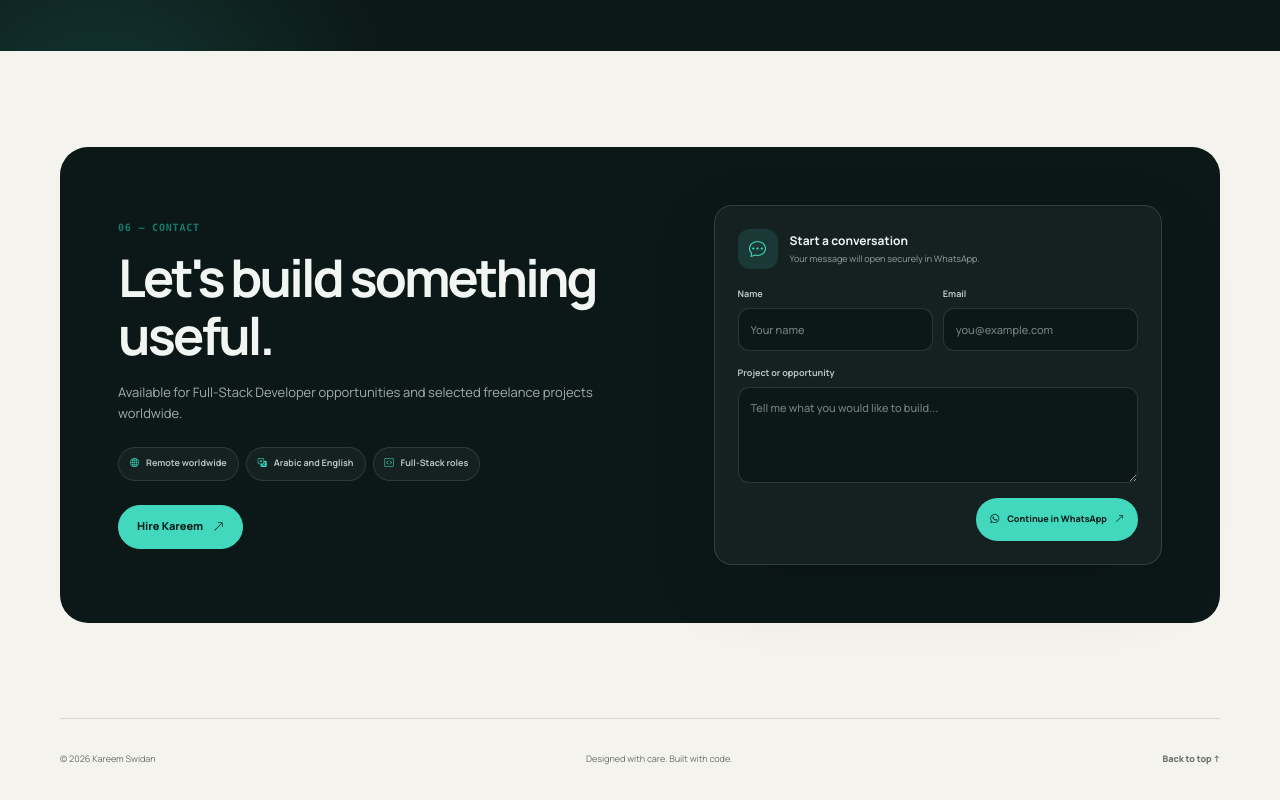
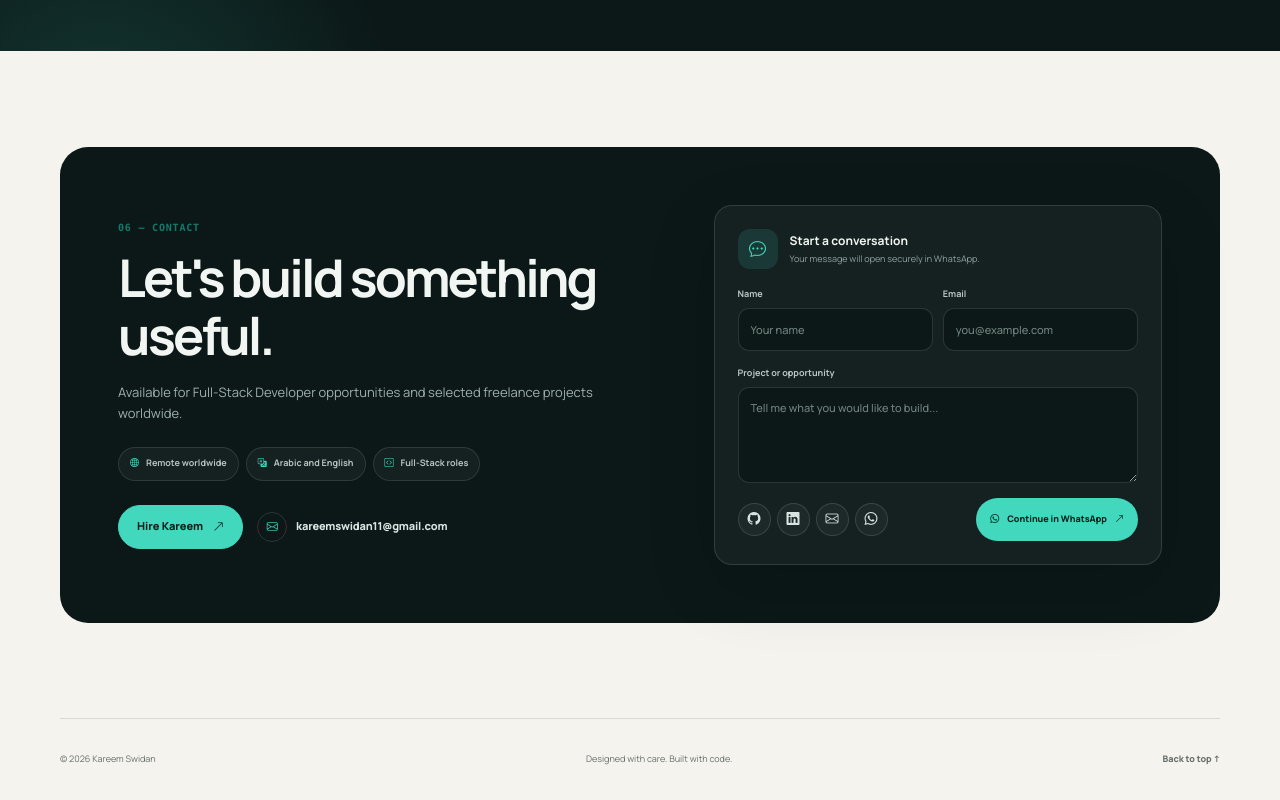
Before and after one commit to kareemswidan/kareemswidan.github.io, a website: page index.html in a window 1280 px wide. Shown: the part 7038-7838 px from the top of the page. Drawn offline with nearby package versions, Linux system fonts and the light colour scheme.

Commit message:
Add contact email and social shortcuts

```diff
--- a/index.html
+++ b/index.html
@@ -31,7 +31,7 @@
   <link rel="preconnect" href="https://cdn.jsdelivr.net" crossorigin>
   <link href="https://fonts.googleapis.com/css2?family=IBM+Plex+Sans+Arabic:wght@400;500;600;700&family=Manrope:wght@400;500;600;700;800&display=swap" rel="stylesheet">
   <link rel="stylesheet" href="https://cdn.jsdelivr.net/npm/bootstrap-icons@1.11.3/font/bootstrap-icons.min.css">
-  <link rel="stylesheet" href="style.css?v=13">
+  <link rel="stylesheet" href="style.css?v=14">
   <link rel="stylesheet" href="theme.css">
   <link rel="stylesheet" href="case-card.css">
   <script type="application/ld+json">
@@ -280,6 +280,7 @@
         </div>
         <div class="hireActions">
           <a href="mailto:kareemswidan11@gmail.com?subject=Full-Stack%20opportunity%20for%20Kareem" class="button hirePrimary"><span data-i18n="contact.hire">Hire Kareem</span><i class="bi bi-arrow-up-right" aria-hidden="true"></i></a>
+          <a class="hireEmail" href="mailto:kareemswidan11@gmail.com" aria-label="Email Kareem at kareemswidan11@gmail.com"><i class="bi bi-envelope" aria-hidden="true"></i><span>kareemswidan11@gmail.com</span></a>
         </div>
       </div>
       <form class="contactForm" id="contactForm" novalidate>
@@ -289,7 +290,18 @@
           <label><span data-i18n="contact.email">Email</span><input id="contactEmail" name="email" type="email" autocomplete="email" required data-i18n-placeholder="contact.emailPlaceholder" placeholder="you@example.com"></label>
         </div>
         <label><span data-i18n="contact.message">Project or opportunity</span><textarea id="contactMessage" name="message" rows="4" required data-i18n-placeholder="contact.messagePlaceholder" placeholder="Tell me what you would like to build..."></textarea></label>
-        <div class="formFooter"><p id="contactStatus" role="status" aria-live="polite"></p><button class="contactSubmit" type="submit"><i class="bi bi-whatsapp" aria-hidden="true"></i><span data-i18n="contact.send">Continue in WhatsApp</span><i class="bi bi-arrow-up-right" aria-hidden="true"></i></button></div>
+        <div class="formFooter">
+          <div class="formConnect">
+            <div class="formSocials" aria-label="Social profiles" data-i18n-aria="aria.socialProfiles">
+              <a href="https://github.com/kareemswidan" target="_blank" rel="noreferrer" aria-label="GitHub" title="GitHub"><i class="bi bi-github" aria-hidden="true"></i></a>
+              <a href="https://www.linkedin.com/in/kareem-swidan-21b064263/" target="_blank" rel="noreferrer" aria-label="LinkedIn" title="LinkedIn"><i class="bi bi-linkedin" aria-hidden="true"></i></a>
+              <a href="mailto:kareemswidan11@gmail.com" aria-label="Email Kareem" title="Email"><i class="bi bi-envelope" aria-hidden="true"></i></a>
+              <a href="https://wa.me/972598934925" target="_blank" rel="noreferrer" aria-label="WhatsApp" title="WhatsApp"><i class="bi bi-whatsapp" aria-hidden="true"></i></a>
+            </div>
+            <p id="contactStatus" role="status" aria-live="polite"></p>
+          </div>
+          <button class="contactSubmit" type="submit"><i class="bi bi-whatsapp" aria-hidden="true"></i><span data-i18n="contact.send">Continue in WhatsApp</span><i class="bi bi-arrow-up-right" aria-hidden="true"></i></button>
+        </div>
       </form>
     </section>
   </main>
--- a/style.css
+++ b/style.css
@@ -420,6 +420,10 @@ body.navOpen .menuToggle span:last-child { translate: 0 0; transform: rotate(-45
 .hireActions .button { min-height: 44px; }
 .hirePrimary { border-color: var(--accent-bright); background: var(--accent-bright); color: #09211d; }
 .hirePrimary:hover { background: #72e6cf; }
+.hireEmail { min-height: 44px; display: inline-flex; align-items: center; gap: 9px; padding: 0 6px; color: #d7e4e1; font-size: 11px; font-weight: 750; letter-spacing: -.015em; transition: color .22s ease, transform .22s ease; }
+.hireEmail i { width: 30px; height: 30px; display: grid; place-items: center; border: 1px solid rgba(255,255,255,.13); border-radius: 50%; color: var(--accent-bright); transition: border-color .22s ease, background-color .22s ease, transform .22s ease; }
+.hireEmail:hover { color: var(--accent-bright); transform: translateY(-2px); }
+.hireEmail:hover i { border-color: var(--accent-bright); background: rgba(66,216,189,.1); transform: rotate(-7deg); }
 .contactLinks { display: grid; gap: 8px; }
 .contactLinks a { min-height: 54px; display: grid; grid-template-columns: 25px 1fr 18px; align-items: center; gap: 10px; padding: 0 17px; border: 1px solid rgba(255,255,255,.1); border-radius: 13px; background: rgba(255,255,255,.04); font-size: 11px; transition: transform .25s, border-color .25s, background-color .25s; }
 .contactLinks a:hover { transform: translateX(5px); border-color: rgba(66,216,189,.55); background: rgba(66,216,189,.08); }
@@ -446,6 +450,10 @@ body.navOpen .menuToggle span:last-child { translate: 0 0; transform: rotate(-45
 .formFooter p { min-height: 18px; margin: 0; color: #91a49f; font-size: 9px; line-height: 1.5; }
 .formFooter p.formError { color: #ffaaa2; }
 .formFooter p.formSuccess { color: var(--accent-bright); }
+.formConnect { min-width: 0; display: flex; align-items: center; gap: 10px; }
+.formSocials { flex: 0 0 auto; display: flex; align-items: center; gap: 6px; }
+.formSocials a { width: 33px; height: 33px; display: grid; place-items: center; border: 1px solid rgba(255,255,255,.13); border-radius: 50%; background: rgba(255,255,255,.035); color: #d8e4e1; font-size: 13px; transition: color .2s ease, transform .2s ease, border-color .2s ease, background-color .2s ease; }
+.formSocials a:hover { color: var(--accent-bright); transform: translateY(-3px) rotate(-5deg); border-color: var(--accent-bright); background: rgba(66,216,189,.1); }
 .contactSubmit { min-height: 43px; flex: 0 0 auto; display: inline-flex; align-items: center; gap: 8px; padding: 0 14px; border: 0; border-radius: 999px; background: var(--accent-bright); color: #09211d; cursor: pointer; font-size: 9px; font-weight: 850; transition: transform .22s ease, background-color .22s ease, box-shadow .22s ease; }
 .contactSubmit:hover { transform: translateY(-3px); background: #72e6cf; box-shadow: 0 12px 25px rgba(66,216,189,.18); }
 footer { min-height: 82px; display: flex; align-items: center; justify-content: space-between; gap: 20px; border-top: 1px solid var(--line); color: var(--muted); font-size: 9px; }
@@ -593,9 +601,12 @@ footer a:hover { color: var(--accent); }
   .contactSection { width: calc(100% - 24px); gap: 35px; margin-block: 64px 55px; padding: 34px 22px; border-radius: 22px; }
   .contactCopy h2 { font-size: 34px; }
   .hireActions .button { flex: 1 1 100%; }
+  .hireEmail { width: 100%; justify-content: center; }
   .contactForm { padding: 18px; }
   .formRow { grid-template-columns: 1fr; }
   .formFooter { align-items: stretch; flex-direction: column; }
+  .formConnect { flex-wrap: wrap; justify-content: center; text-align: center; }
+  .formConnect p { width: 100%; }
   .contactSubmit { width: 100%; justify-content: center; }
   .storyDialog { width: calc(100% - 16px); max-height: calc(100dvh - 16px); border-radius: 18px; }
   .storyDialogTop { padding: 18px 18px 15px; }
```
